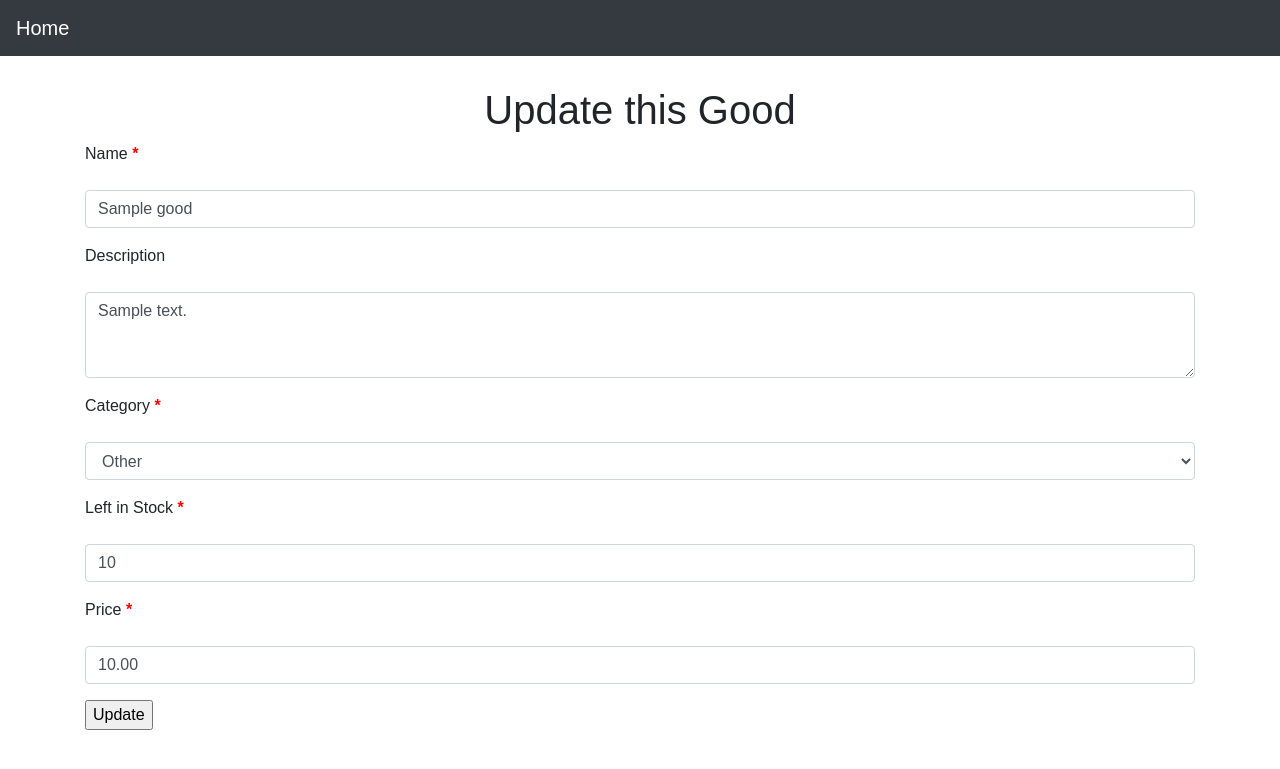
After one commit to York5/Lab48, a Django app: page /good/1/edit/ in a window 1280 px wide. The commit adds this page. Shown: the top 769 px of the page. Run offline with Django 3.2, Linux system fonts and the light colour scheme; tables that the repository leaves empty hold one stand-in row (values such as "Sample post"); some libraries are stand-ins or nearby versions.

Commit message:
Edit page fully finished. Requirements.txt updated.

```diff
--- a/requirements.txt
+++ b/requirements.txt
@@ -1,3 +1,4 @@
 Django==2.2
+django-widget-tweaks==1.4.5
 pytz==2019.2
 sqlparse==0.3.0
--- a/source/main/urls.py
+++ b/source/main/urls.py
@@ -15,14 +15,14 @@ Including another URLconf
 """
 from django.contrib import admin
 from django.urls import path
-from webapp.views import index_goods_view, good_create_view, single_good_view
+from webapp.views import index_goods_view, good_create_view, single_good_view, good_edit_view
 
 urlpatterns = [
     path('admin/', admin.site.urls),
     path('', index_goods_view, name='index'),
     path('good/add/', good_create_view, name='good_add'),
     path('good/<int:pk>', single_good_view, name='good_view'),
-    # path('good/<int:pk>/edit/', good_update_view, name='good_update'),
+    path('good/<int:pk>/edit/', good_edit_view, name='good_edit'),
     # path('good/<int:pk>/delete/', good_delete_view, name='good_delete')
     # path('good/<category>', good_category_view, name='category_view'),
 ]
--- /dev/null
+++ b/source/webapp/templates/edit.html
@@ -0,0 +1,19 @@
+{% extends 'base.html' %}
+{% load staticfiles %}
+{% block title %}Update Good{% endblock %}
+{% block menu %}
+    <nav class="navbar navbar-expand-lg navbar-dark bg-dark">
+  <a class="navbar-brand" href="{% url 'index' %}">Home</a>
+  <button class="navbar-toggler" type="button" data-toggle="collapse" data-target="#navbarSupportedContent" aria-controls="navbarSupportedContent" aria-expanded="false" aria-label="Toggle navigation">
+    <span class="navbar-toggler-icon"></span>
+  </button>
+</nav>
+{% endblock %}
+{% block content %}
+    <h1 class="main_header">Update this Good</h1>
+    <div class="form_container">
+        <form class="my_form" method="POST" action="{% url "good_edit" good.pk %}">
+            {% include 'partial/good_form.html' with button_text="Update" %}
+        </form>
+    </div>
+{% endblock %}
--- a/source/webapp/templates/index.html
+++ b/source/webapp/templates/index.html
@@ -32,7 +32,7 @@
                     <h5 class="card-subtitle mb-2">Price: {{ good.price }}</h5>
                     <p class="card-text">{{ good.description }}</p>
                     <div class="card_links mt-auto row justify-content-center">
-                        <a href="" class="edit_icon"><i class="fas fa-pencil-alt"></i></a>
+                        <a href="{% url "good_edit" good.pk %}" class="edit_icon"><i class="fas fa-pencil-alt"></i></a>
                         <a href="" class="card-link trash_can"><i class="fas fa-trash-alt"></i></a>
                     </div>
                 </div>
--- a/source/webapp/views.py
+++ b/source/webapp/views.py
@@ -38,3 +38,24 @@ def good_create_view(request, *args, **kwargs):
             return redirect('index')
         else:
             return render(request, 'create.html', context={'form': form})
+
+
+def good_edit_view(request, pk):
+    good = get_object_or_404(Good, pk=pk)
+    if request.method == 'GET':
+        form = GoodForm(data={'name': good.name, 'description': good.description, 'category': good.category, 'stock': good.stock,
+                              'price': good.price})
+        return render(request, 'edit.html', context={'form': form, 'good': good})
+    elif request.method == 'POST':
+        form = GoodForm(data=request.POST)
+        if form.is_valid():
+            data = form.cleaned_data
+            good.name = data['name']
+            good.description = data['description']
+            good.category = data['category']
+            good.stock = data['stock']
+            good.price = data['price']
+            good.save()
+            return redirect('index')
+        else:
+            return render(request, 'edit.html', context={'form': form, 'good': good})
```
